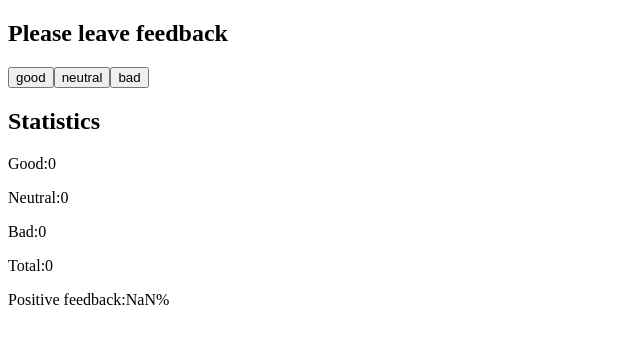
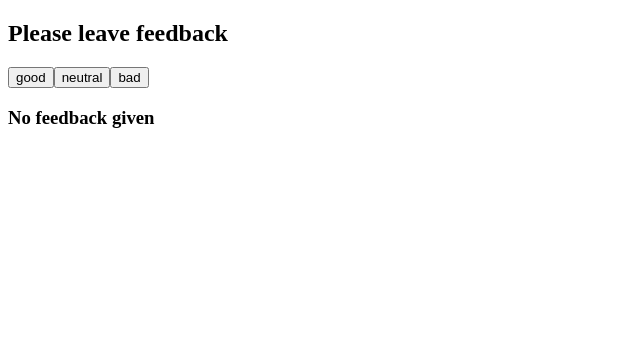
Before and after one commit to Liliia-Pedorych/goit-react-hw-02-feedback, a React (Create React App) app: page / in a window 1280 px wide. Shown: the top 344 px of the page, without its empty margins (0-640 px from the left). Built offline with nearby package versions, Linux system fonts and the light colour scheme.

Commit message:
виконує 4 умову задачі

```diff
--- /dev/null
+++ b/src/Components/Notification/Notification.js
@@ -0,0 +1,8 @@
+import React from 'react';
+// import './Notification.css';
+
+const Notification = ({ message }) => {
+  return <h3>{message}</h3>;
+};
+
+export default Notification;
--- a/src/Components/Statistics/Statistics.js
+++ b/src/Components/Statistics/Statistics.js
@@ -1,8 +1,14 @@
 import React from 'react';
+import Notification from '../Notification/Notification';
 // // import './Statistics.css';
 
 const Statistics = ({ good, neutral, bad, total, positivePercentage }) => {
+  const isFeedback = total === 0;
   return (
+    <>
+      {isFeedback ? (
+        <Notification message="No feedback given" />
+      ) : (
         <>
           <h2>Statistics</h2>
           <p>Good:{good}</p>
@@ -11,6 +17,8 @@ const Statistics = ({ good, neutral, bad, total, positivePercentage }) => {
           <p>Total:{total}</p>
           <p>Positive feedback:{positivePercentage}%</p>
         </>
+      )}
+    </>
   );
 };
 
```
Also changed, not shown: src/Components/Notification/Notification.css (added). Lines whose indentation alone changed are shown as unchanged.
